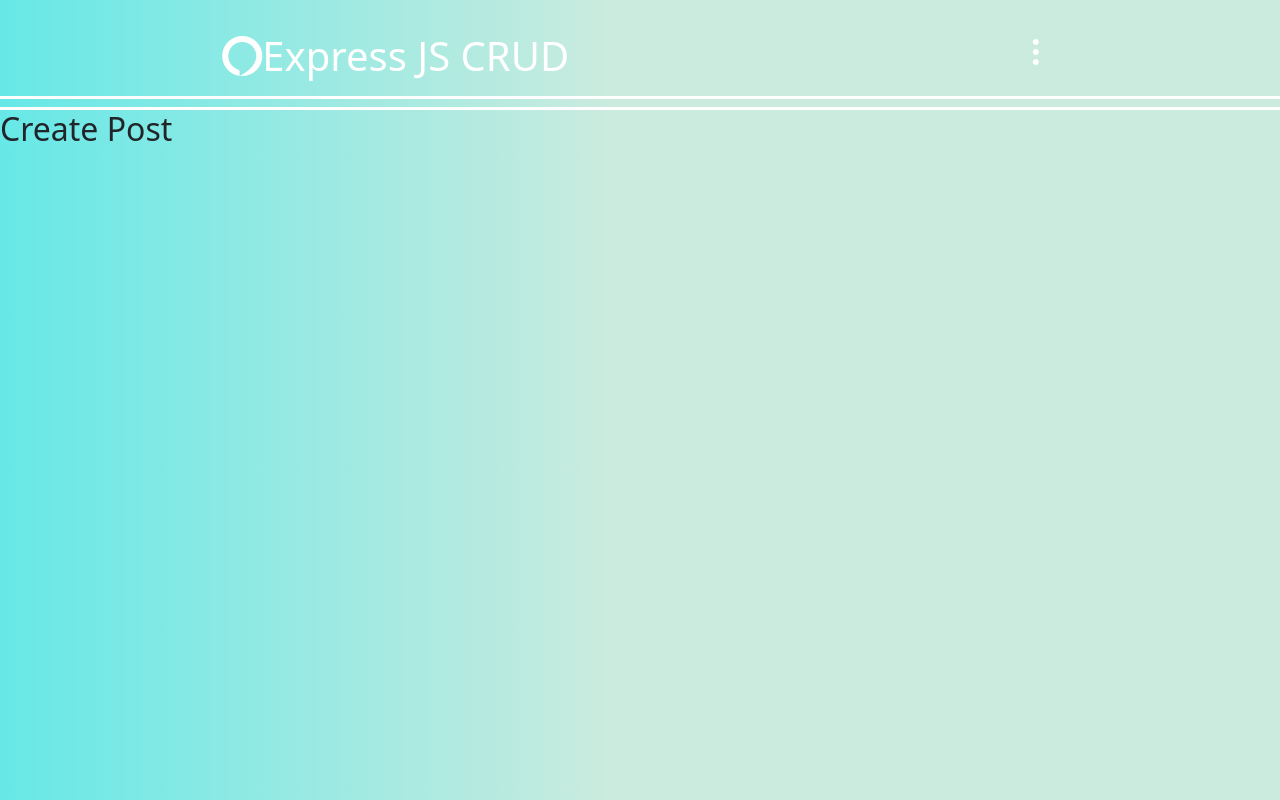
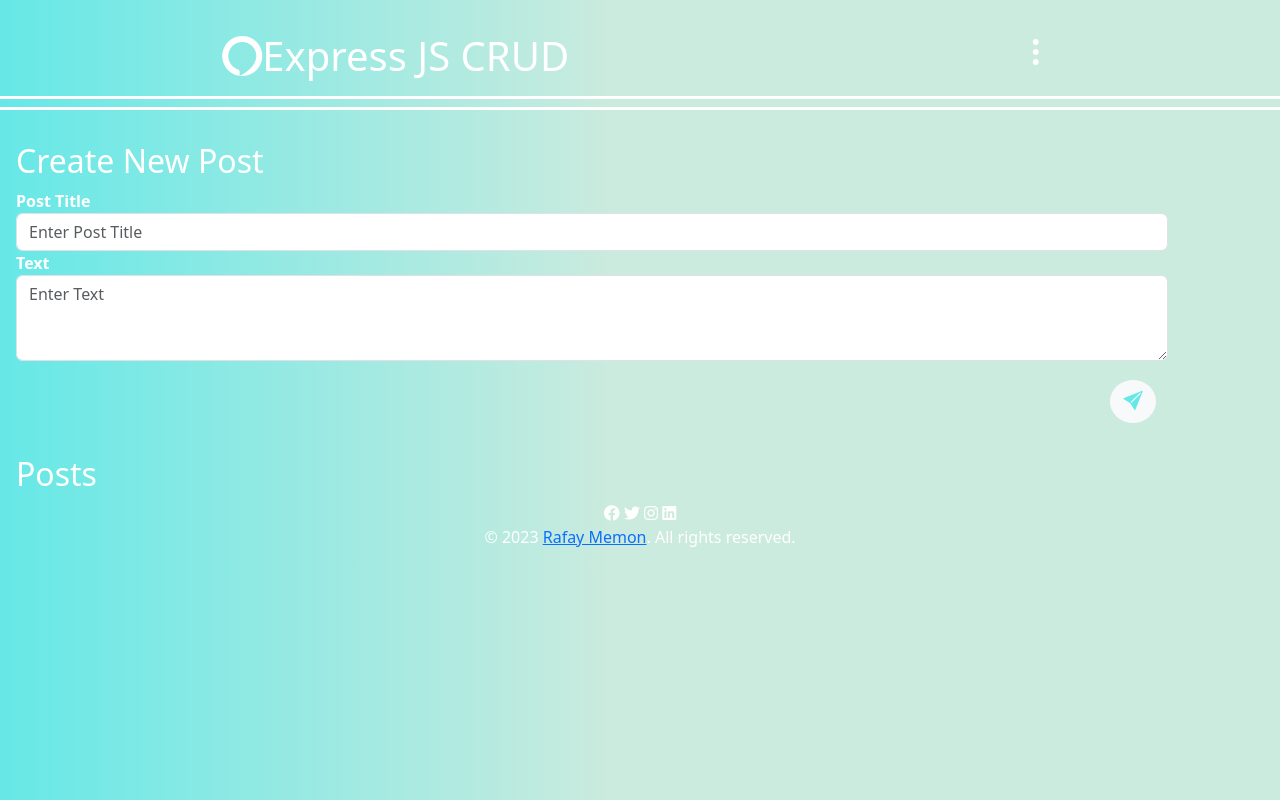
Before and after one commit to RafayMemon01/Express-crud-app, a website: page public/index.html in a window 1280 px wide. Drawn offline with nearby package versions, Linux system fonts and the light colour scheme; some packages are replaced by stand-ins of ours; a script that the page names is missing.

Commit message:
Ui Compelete

```diff
--- a/public/index.html
+++ b/public/index.html
@@ -1,5 +1,6 @@
 <!DOCTYPE html>
 <html lang="en">
+
 <head>
     <meta charset="UTF-8">
     <meta name="viewport" content="width=device-width, initial-scale=1.0">
@@ -9,6 +10,7 @@
     <link rel="stylesheet" href="https://cdn.jsdelivr.net/npm/bootstrap-icons@1.10.3/font/bootstrap-icons.css">
     </link>
     <!-- font cdn -->
+    <link rel="stylesheet" href="https://cdnjs.cloudflare.com/ajax/libs/font-awesome/5.15.3/css/all.min.css" />
     <link rel="preconnect" href="https://fonts.googleapis.com">
     <link rel="preconnect" href="https://fonts.gstatic.com" crossorigin>
     <link href="https://fonts.googleapis.com/css2?family=Poppins:wght@100;300;400;600;700;800;900&display=swap"
@@ -20,6 +22,7 @@
     <link href="https://cdn.jsdelivr.net/npm/bootstrap@5.3.0-alpha1/dist/css/bootstrap.min.css" rel="stylesheet"
         integrity="sha384-GLhlTQ8iRABdZLl6O3oVMWSktQOp6b7In1Zl3/Jr59b6EGGoI1aFkw7cmDA6j6gD" crossorigin="anonymous">
 </head>
+
 <body>
     <header>
         <row class="space-arround">
@@ -32,14 +35,14 @@
                     <h5>Dev Links</h5>
                     <li class="list"><a target="_blank" href="https://github.com/rafaymemon01" class="drop-down-options"
                             type="button"><i class="bi bi-github icon"></i>GitHub</a></li>
-                    <li class="list"><a target="_blank" href="https://www.linkedin.com/in/rafay-rashid-930190253/"
+                    <li class="list"><a target="_blank" href="https://www.linkedin.com/in/rafay-memon-930190253/"
                             class="drop-down-options" type="button"><i class="bi bi-linkedin icon"></i>LinkedIn</a></li>
                     <li class="list"><a target="_blank" href="https://wa.me/+923083960447" class="drop-down-options"
                             type="button"><i class="bi bi-whatsapp icon"></i>WhatsApp</a></li>
                     <li class="list"><a target="_blank" href="https://www.facebook.com/rafaymemon11"
                             class="drop-down-options" type="button"><i class="bi bi-facebook icon"></i>Facebook</a></li>
-                    <li class="list"><a target="_blank" href="https://www.youtube.com/@rafaytech" class="drop-down-options"
-                            type="button"><i class="bi bi-youtube icon"></i>YouTube</a></li>
+                    <li class="list"><a target="_blank" href="https://www.youtube.com/@rafaytech"
+                            class="drop-down-options" type="button"><i class="bi bi-youtube icon"></i>YouTube</a></li>
                 </ul>
             </div>
         </row>
@@ -47,11 +50,40 @@
         <div class="headerEndLine"></div>
     </header>
     <main>
-        <h2>
-            Create Post
-        </h2>
+        <form onsubmit="createPost(event)">
+            <h2>Create New Post</h2>
+            <label for="title">Post Title</label>
+            <input required id="title" type="text" placeholder="Enter Post Title" class="input form-control">
+            <label for="text">Text</label>
+            <textarea required id="text" type="text" placeholder="Enter Text" class="input form-control"
+                rows="3"></textarea>
+            <button type="submit" style="color: rgb(102, 232, 231); border-radius: 50%; font-size: larger;"
+                class="btn btn-light button bi bi-send-fill" title="Post"></button>
+        </form>
+        <div class="posts">
+            <h2>Posts</h2>
+            <div class="result"></div>
+        </div>
     </main>
-    <footer></footer>
+    <footer>
+        <center>
+        <div class="footer-content">
+            <div class="social-icons">
+              <a href="https://www.facebook.com/rafaymemon11" target="_blank" aria-label="Facebook"><i
+                  class="fab fa-facebook"></i></a>
+              <a href="https://twitter.com/rafaymemon01" target="_blank" aria-label="Twitter"><i
+                  class="fab fa-twitter"></i></a>
+              <a href="https://www.instagram.com/_rafay_memon/" target="_blank" aria-label="Instagram"><i
+                  class="fab fa-instagram"></i></a>
+              <a href="https://www.linkedin.com/in/rafay-memon-930190253/" target="_blank" aria-label="LinkedIn"><i
+                  class="fab fa-linkedin"></i></a>
+            </div>
+            <p class="footer-text">
+              © 2023 <a href="https://www.linkedin.com/in/rafay-memon-930190253/">Rafay Memon</a>. All rights reserved.
+            </p>
+          </div>
+        </center>
+    </footer>
     <!-- moment js -->
     <script src="https://cdnjs.cloudflare.com/ajax/libs/moment.js/2.29.4/moment.min.js"></script>
     <!-- nanoid -->
@@ -64,5 +96,7 @@
     <script src="https://cdn.jsdelivr.net/npm/bootstrap@5.3.0-alpha1/dist/js/bootstrap.bundle.min.js"
         integrity="sha384-w76AqPfDkMBDXo30jS1Sgez6pr3x5MlQ1ZAGC+nuZB+EYdgRZgiwxhTBTkF7CXvN"
         crossorigin="anonymous"></script>
+        <script src="./script.js"></script>
 </body>
+
 </html>
--- /dev/null
+++ b/public/script.js
@@ -0,0 +1,6 @@
+// function createPost(e){
+//     e.preventDefault()
+//     let postTitle = document.querySelector("#title");
+//     let postText = document.querySelector("#text");
+
+// }
--- a/public/style.css
+++ b/public/style.css
@@ -1,7 +1,13 @@
+*{
+    color: #fff;
+}
 body {
     background: rgb(102, 232, 231);
     background: linear-gradient(90deg, rgba(102, 232, 231, 1) 0%, rgba(203, 235, 222, 1) 48%);
+    color: #fff;
+    /* background-repeat: no-repeat; */
 }
+
 row.space-arround{
     display: flex;
     justify-content: center;
@@ -46,3 +52,29 @@ row.space-arround div button{
 div:where(.swal2-container) div:where(.swal2-loader) {
     border-color: #212121 #fff;
 }
+form{
+    display: flex;
+    flex-direction: column;
+    width: 90%;
+    margin-left: 1em;
+    margin-top: 2em;
+    color: #fff;
+}
+label{
+    color: #fff;
+    font-weight: bold;
+}
+.input{
+    width: 80%;
+}
+.button{
+    width: fit-content;
+    margin-left: 95%;
+    margin-top: 1em;
+    color: #66e8e7;
+    font-size: larger;
+}
+.posts{
+    margin-left: 1em;
+    margin-top: 2em;
+}
```
